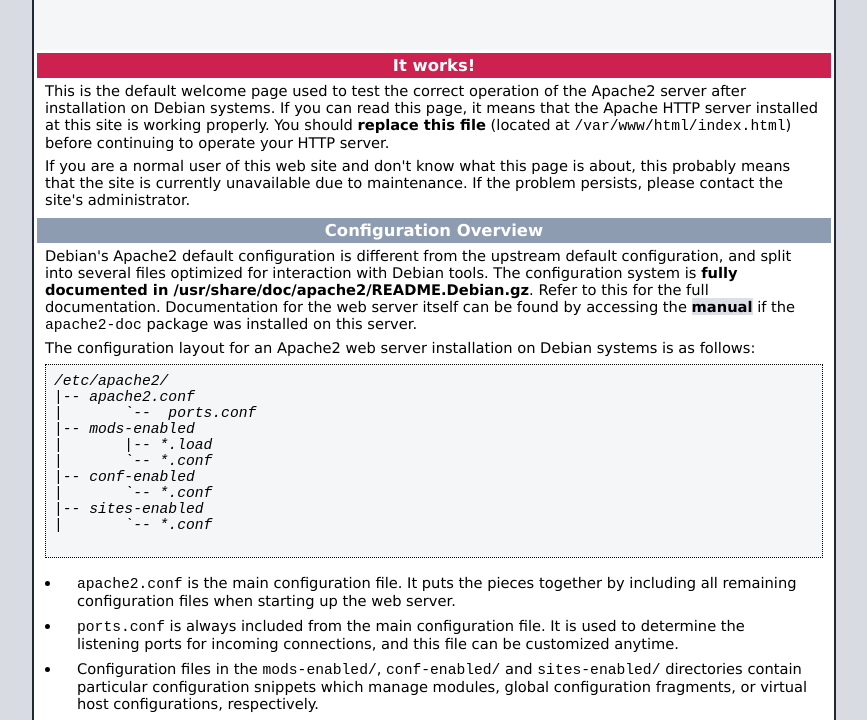
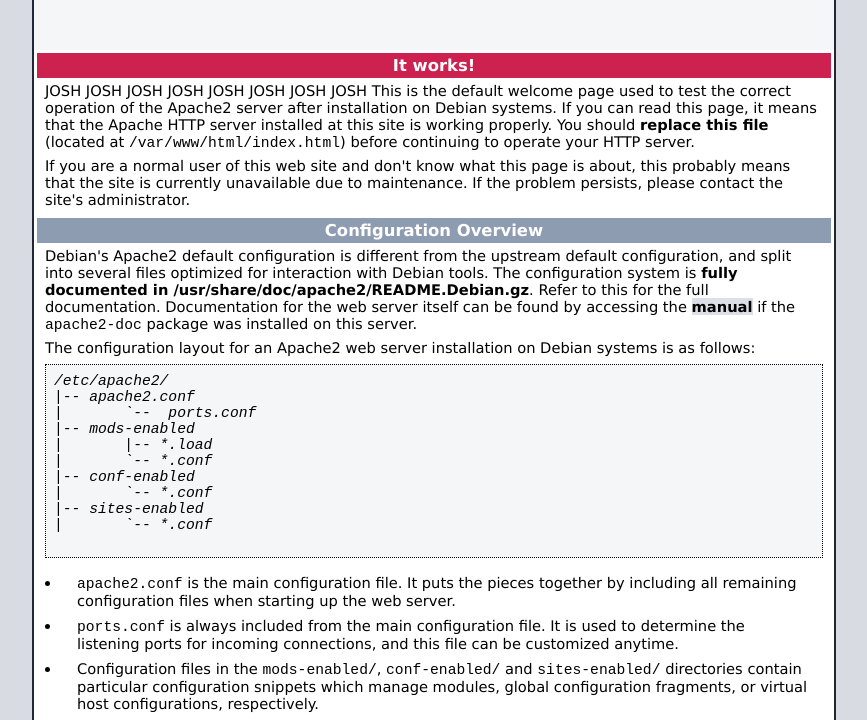
Before and after one commit to Jidster/homewww, a plain HTML site: page index.html in a window 1280 px wide. Shown: the part 57-777 px from the top of the page, without its empty margins (206-1073 px from the left). Drawn offline with Linux system fonts and the light colour scheme.

Commit message:
Updated file with JOSH JOSH to test

```diff
--- a/index.html
+++ b/index.html
@@ -220,7 +220,9 @@
         </div>
         <div class="content_section_text">
           <p>
-                This is the default welcome page used to test the correct
+          JOSH JOSH JOSH JOSH JOSH JOSH JOSH JOSH
+
+	  This is the default welcome page used to test the correct
                 operation of the Apache2 server after installation on Debian systems.
                 If you can read this page, it means that the Apache HTTP server installed at
                 this site is working properly. You should <b>replace this file</b> (located at
```
